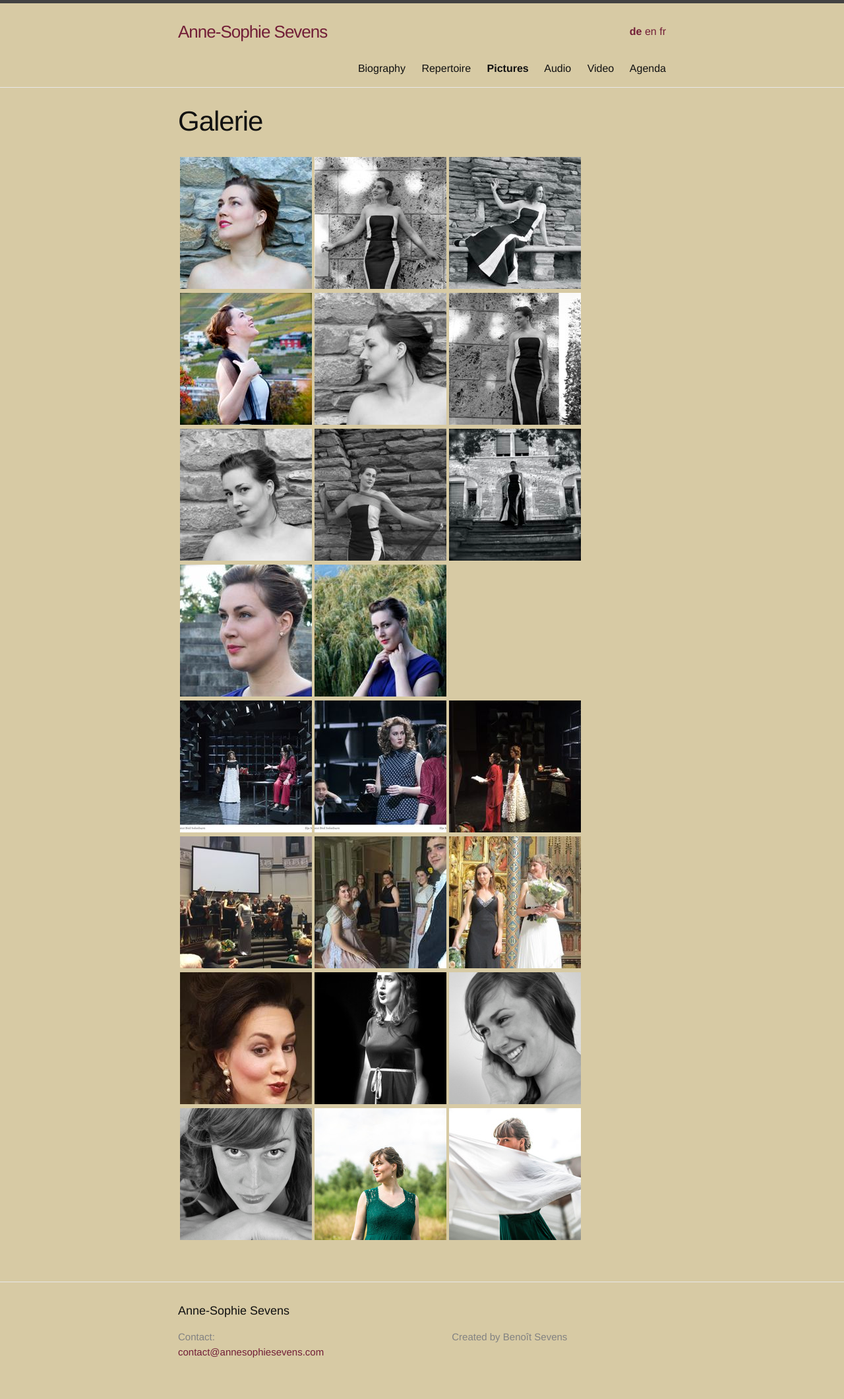
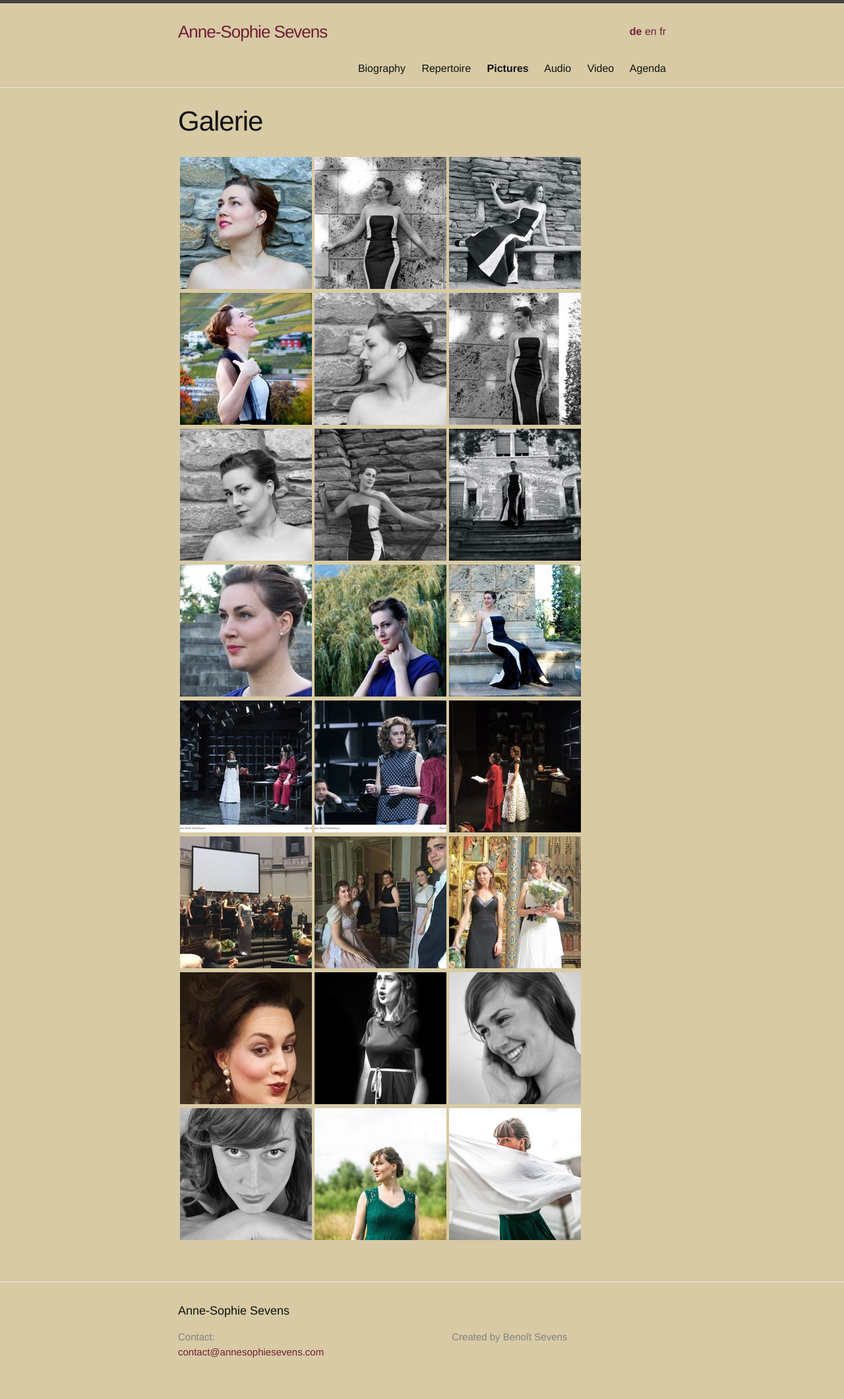
Before and after one commit to annesophie-sevens/annesophie-sevens.github.io, a Jekyll site: the page built from pictures-de.md, in a window 1280 px wide. Shown: the whole page at 66% size. Built offline with Jekyll 4.4.1, drawn with Linux system fonts in a browser that asks for light colours.

Commit message:
Update pictures-de.md

```diff
--- a/pictures-de.md
+++ b/pictures-de.md
@@ -12,7 +12,7 @@ ref: pictures
 
 | <a href="/assets/a3.jpg">  ![]({{ site.baseurl }}/assets/a3-thumbnail.jpg) </a> | <a href="/assets/a5.jpg"> ![]({{ site.baseurl }}/assets/a5-thumbnail.jpg) </a> | <a href="/assets/a7.jpg"> ![]({{ site.baseurl }}/assets/a7-thumbnail.jpg) </a>|
 
-|  <a href="/assets/a9.jpg">  ![]({{ site.baseurl }}/assets/a9-thumbnail.jpg) </a> |  <a href="/assets/a11.jpg"> ![]({{ site.baseurl }}/assets/a11-thumbnail.jpg) </a>|
+|  <a href="/assets/a9.jpg">  ![]({{ site.baseurl }}/assets/a9-thumbnail.jpg) </a> | <a href="/assets/a11.jpg"> ![]({{ site.baseurl }}/assets/a11-thumbnail.jpg) </a>|<a href="/assets/a12.jpg"> ![]({{ site.baseurl }}/assets/a12-thumbnail.jpg) </a>|
 
 | <a href="/assets/aaa.jpg"> ![]({{ site.baseurl }}/assets/aaa-thumbnail.jpg) </a> | <a href="/assets/aab.jpg"> ![]({{ site.baseurl }}/assets/aab-thumbnail.jpg) </a> | <a href="/assets/aac.jpg">  ![]({{ site.baseurl }}/assets/aac-thumbnail.jpg) </a> |
 
```
